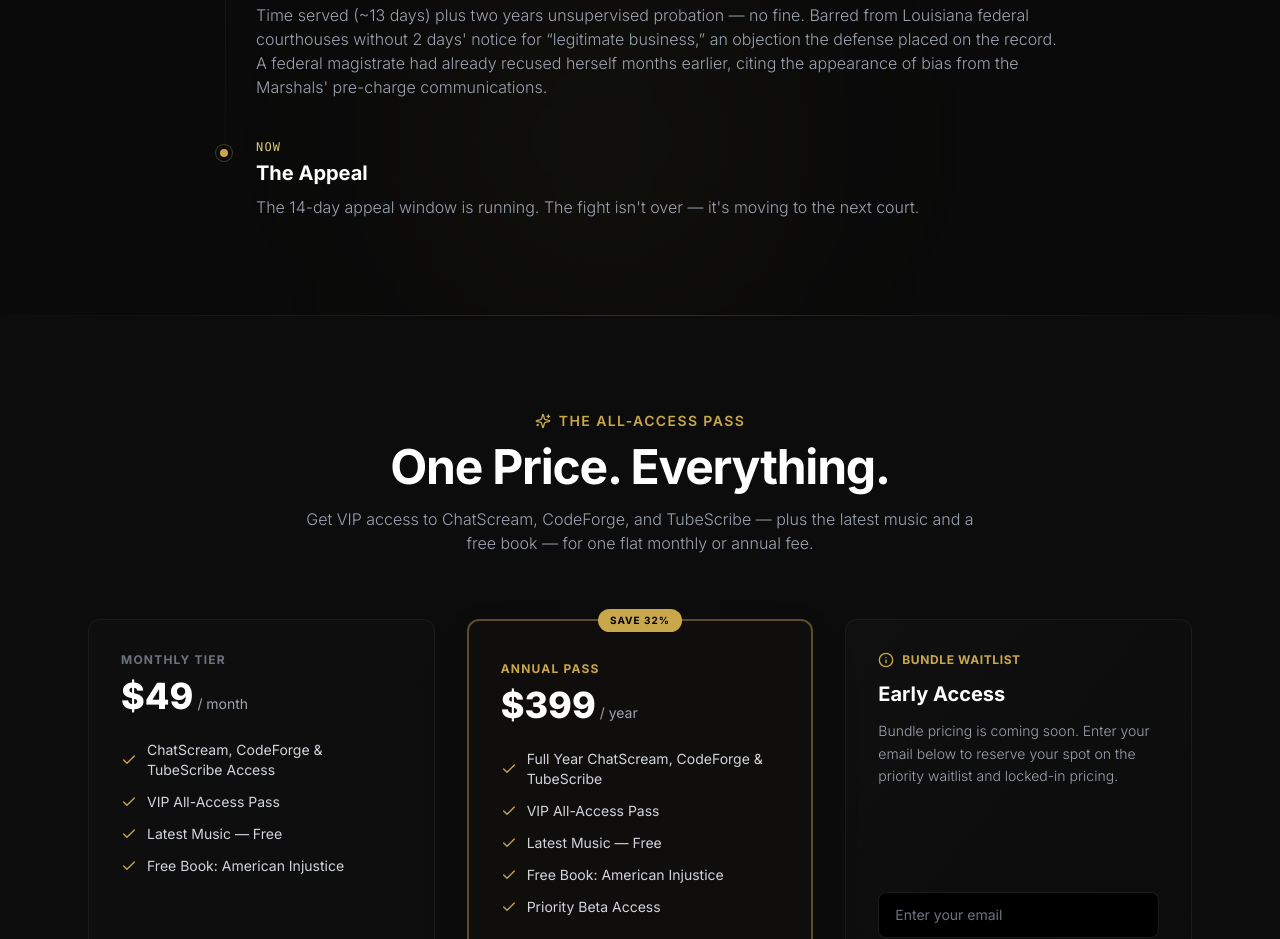
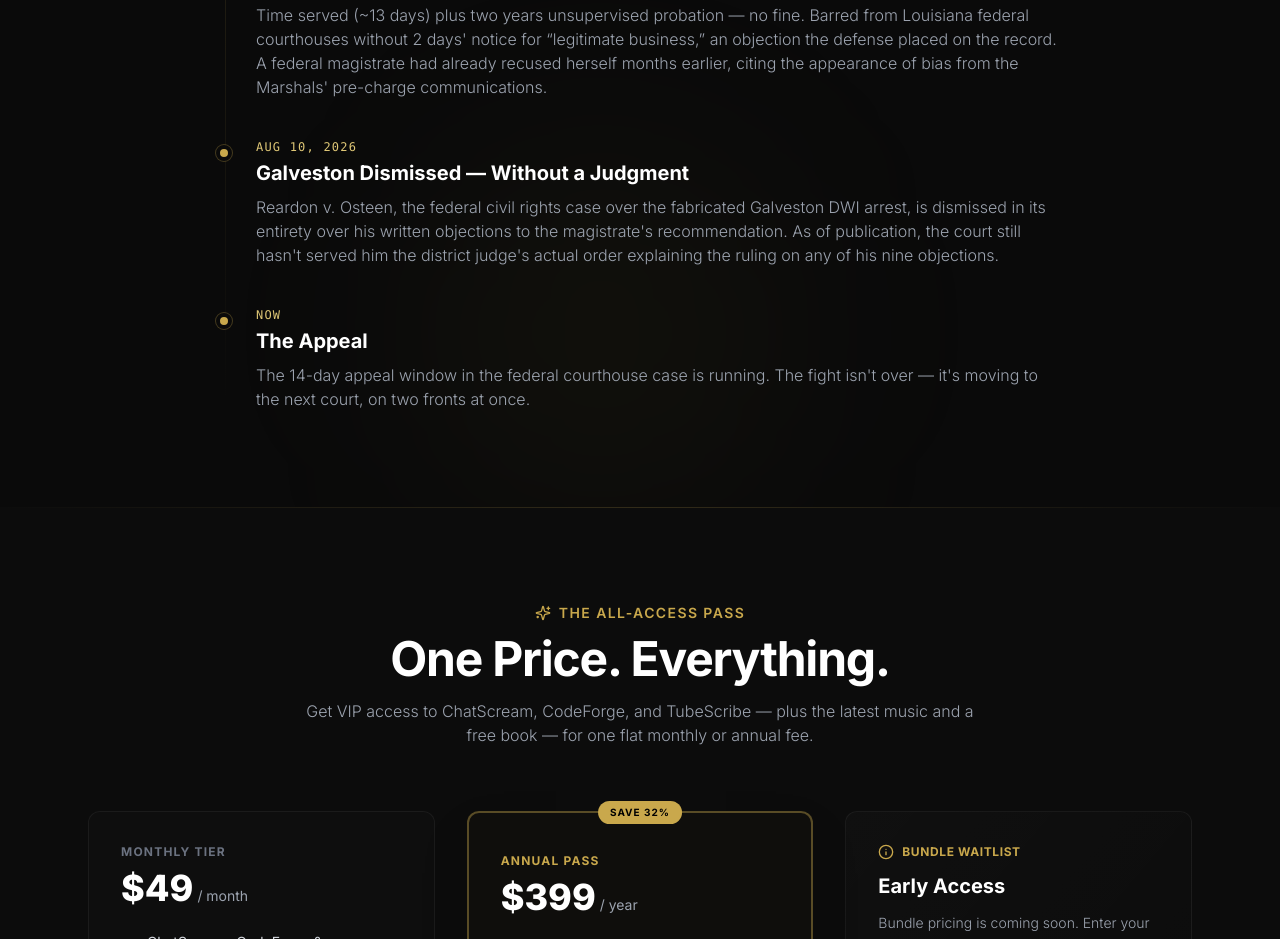
Before and after one commit to patriotnewsactivism/donmatthews-live, a Next.js app: page / in a window 1280 px wide. Shown: the part 10640-11579 px from the top of the page. Built offline with nearby package versions, Linux system fonts and the light colour scheme.

Commit message:
Add BreakingUpdate banner + Osteen dismissal timeline entry

```diff
--- a/src/components/Timeline.tsx
+++ b/src/components/Timeline.tsx
@@ -50,9 +50,14 @@
     body: "Time served (~13 days) plus two years unsupervised probation \u2014 no fine. Barred from Louisiana federal courthouses without 2 days' notice for \u201clegitimate business,\u201d an objection the defense placed on the record. A federal magistrate had already recused herself months earlier, citing the appearance of bias from the Marshals' pre-charge communications.",
   },
   {
+    year: "Aug 10, 2026",
+    title: "Galveston Dismissed \u2014 Without a Judgment",
+    body: "Reardon v. Osteen, the federal civil rights case over the fabricated Galveston DWI arrest, is dismissed in its entirety over his written objections to the magistrate's recommendation. As of publication, the court still hasn't served him the district judge's actual order explaining the ruling on any of his nine objections.",
+  },
+  {
     year: "Now",
     title: "The Appeal",
-    body: "The 14-day appeal window is running. The fight isn't over \u2014 it's moving to the next court.",
+    body: "The 14-day appeal window in the federal courthouse case is running. The fight isn't over \u2014 it's moving to the next court, on two fronts at once.",
   },
 ];
 
```
